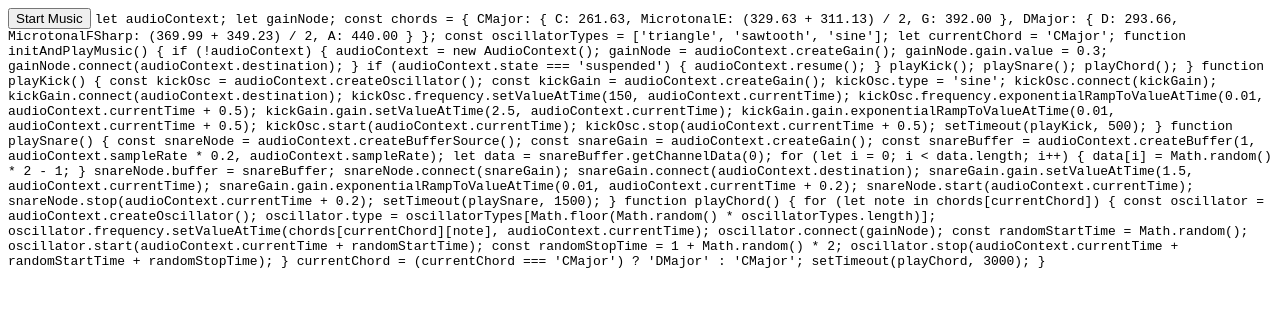
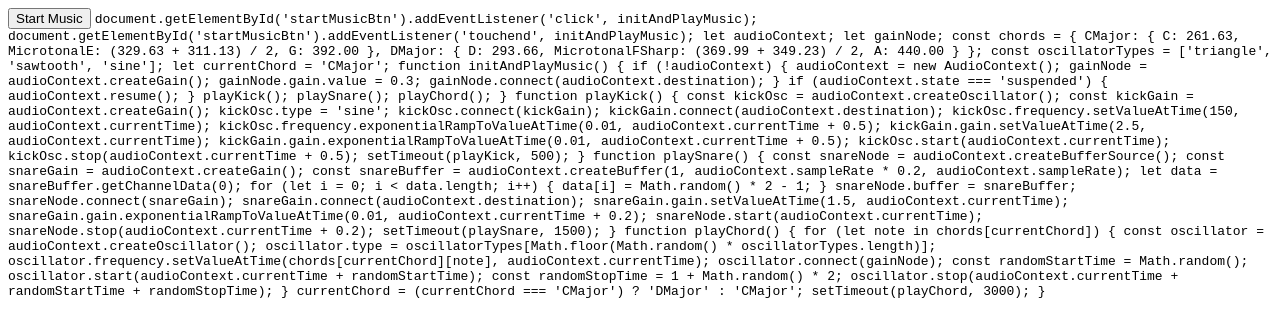
Before and after one commit to itsticks/procedural-music, a plain HTML site: page index.html in a window 1280 px wide. Drawn offline with Linux system fonts and the light colour scheme.

Commit message:
Update index.html

```diff
--- a/index.html
+++ b/index.html
@@ -1,7 +1,12 @@
 <html>
-<button onclick="initAndPlayMusic()">Start Music</button>
+<head><meta name="viewport" content="width=device-width, initial-scale=1.0, maximum-scale=1.0, user-scalable=yes" /></head>
+<body>
+<button>Start Music</button>
 
 <code>
+document.getElementById('startMusicBtn').addEventListener('click', initAndPlayMusic);
+document.getElementById('startMusicBtn').addEventListener('touchend', initAndPlayMusic);
+
   let audioContext;
 let gainNode;
 const chords = {
@@ -100,6 +105,8 @@ function playChord() {
 </code>
 
   <script>
+    document.getElementById('startMusicBtn').addEventListener('click', initAndPlayMusic);
+document.getElementById('startMusicBtn').addEventListener('touchend', initAndPlayMusic);
    let audioContext;
 let gainNode;
 const chords = {
@@ -196,4 +203,5 @@ function playChord() {
 }
 
   </script>
+</body>
 </html>
```
